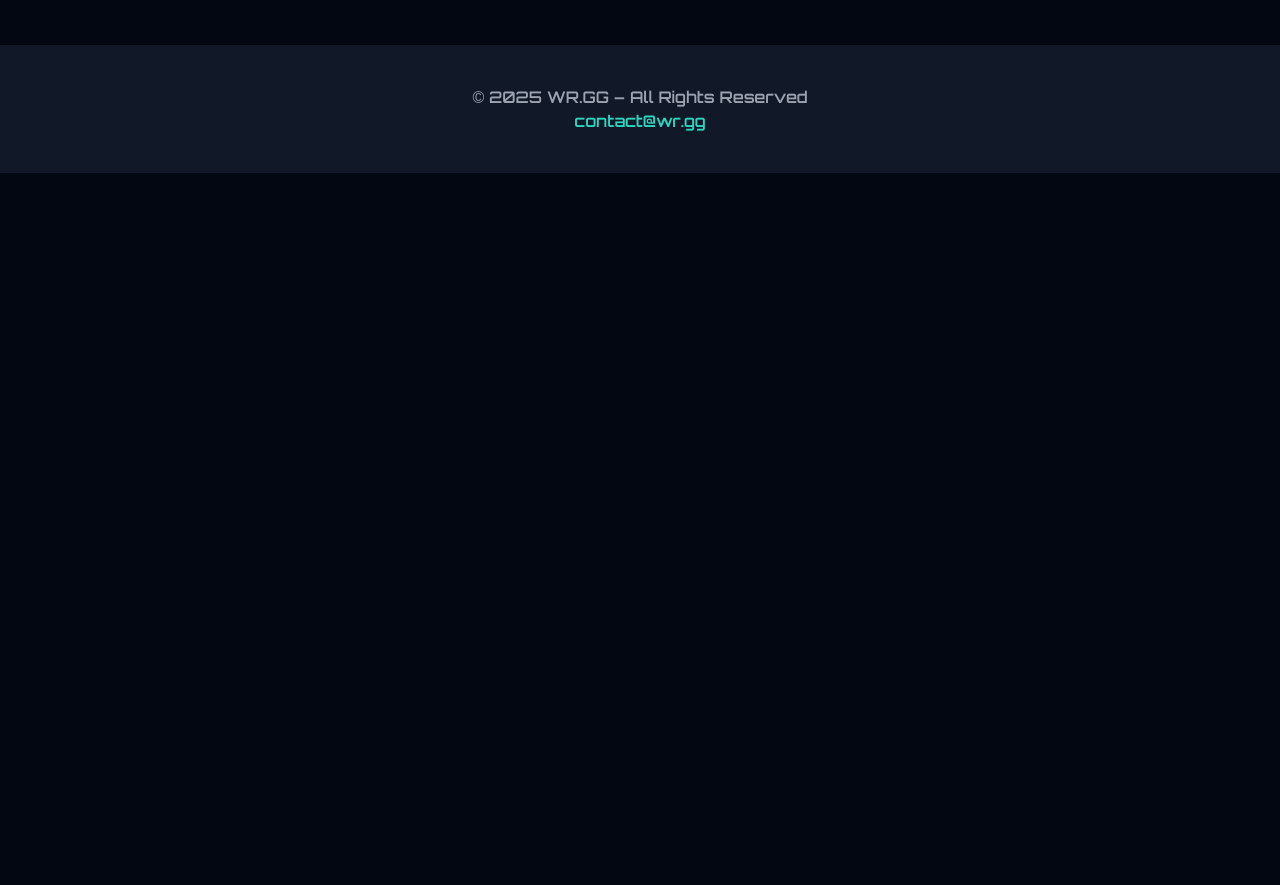
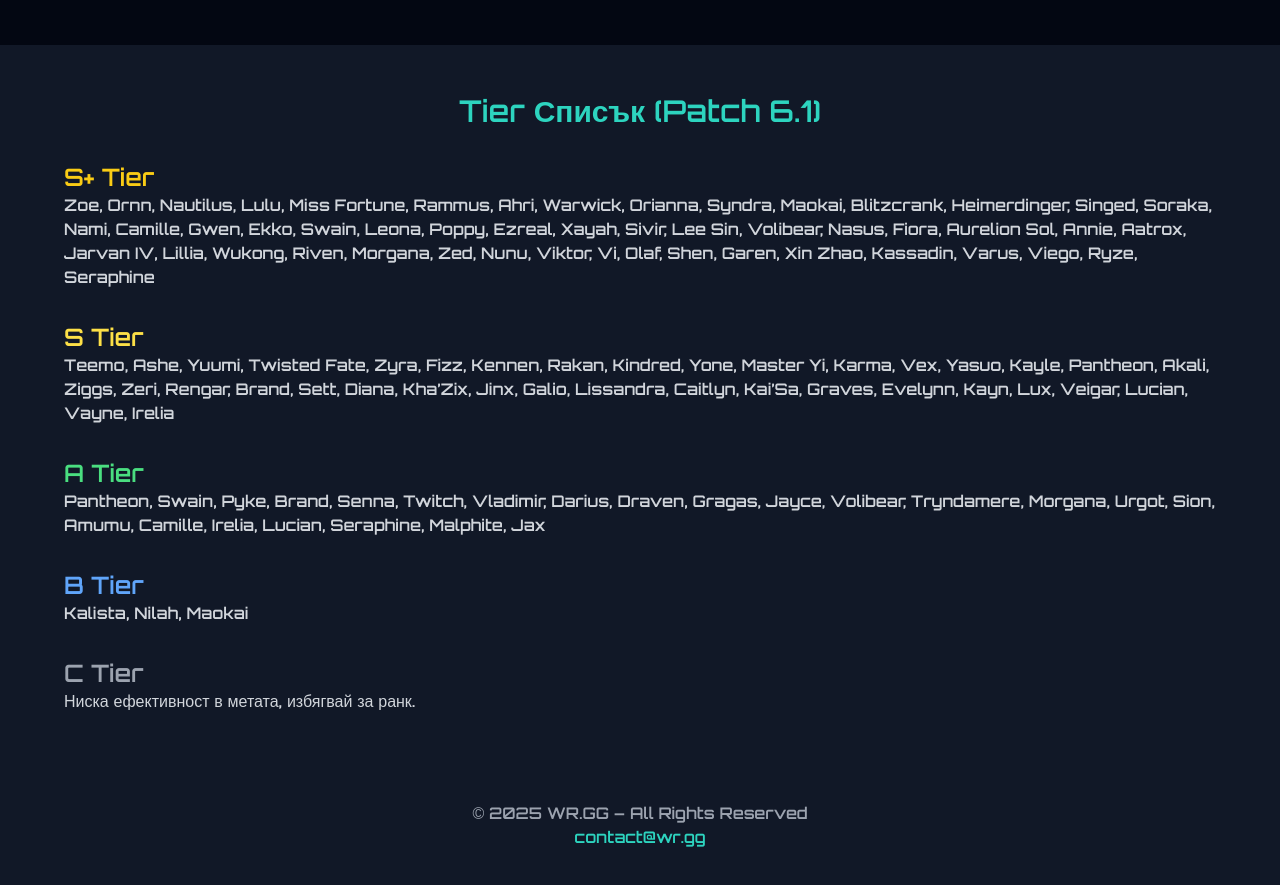
Before and after one commit to GLTdotNS/valkyrieEUW, a plain HTML site: page index.html in a window 1280 px wide. Shown: the part 1351-2236 px from the top of the page. Before the commit the page ends 1524 px from the top, so only its background shows below. Drawn offline with nearby package versions, Linux system fonts and the light colour scheme.

Commit message:
Update index.html

```diff
--- a/index.html
+++ b/index.html
@@ -26,12 +26,14 @@
       <div id="menu" class="hidden md:flex space-x-6 text-sm">
         <a href="#features" class="hover:text-teal-400">Функции</a>
         <a href="#champions" class="hover:text-teal-400">Шампиони</a>
+        <a href="#tiers" class="hover:text-teal-400">Tier List</a>
         <a href="#contact" class="hover:text-teal-400">Контакт</a>
       </div>
     </div>
     <div id="mobile-menu" class="md:hidden hidden px-4 py-4 bg-gray-900 space-y-2">
       <a href="#features" class="block hover:text-teal-400">Функции</a>
       <a href="#champions" class="block hover:text-teal-400">Шампиони</a>
+      <a href="#tiers" class="block hover:text-teal-400">Tier List</a>
       <a href="#contact" class="block hover:text-teal-400">Контакт</a>
     </div>
   </nav>
@@ -65,11 +67,32 @@
     </div>
   </section>
 
-  <!-- AI Build Output -->
-  <section id="ai-build" class="py-12 bg-gray-900 px-4 hidden">
-    <div class="max-w-4xl mx-auto text-center">
-      <h2 class="text-2xl text-teal-300 mb-6 font-semibold">AI билд & шансове за победа</h2>
-      <p id="ai-result" class="text-gray-300 text-lg"></p>
+  <!-- Tier List -->
+  <section id="tiers" class="py-12 bg-gray-900 px-4">
+    <div class="max-w-6xl mx-auto">
+      <h2 class="text-3xl text-center text-teal-400 font-bold mb-8">Tier Списък (Patch 6.1)</h2>
+      <div class="space-y-8">
+        <div>
+          <h3 class="text-2xl text-yellow-400 font-semibold">S+ Tier</h3>
+          <p class="text-gray-300">Zoe, Ornn, Nautilus, Lulu, Miss Fortune, Rammus, Ahri, Warwick, Orianna, Syndra, Maokai, Blitzcrank, Heimerdinger, Singed, Soraka, Nami, Camille, Gwen, Ekko, Swain, Leona, Poppy, Ezreal, Xayah, Sivir, Lee Sin, Volibear, Nasus, Fiora, Aurelion Sol, Annie, Aatrox, Jarvan IV, Lillia, Wukong, Riven, Morgana, Zed, Nunu, Viktor, Vi, Olaf, Shen, Garen, Xin Zhao, Kassadin, Varus, Viego, Ryze, Seraphine</p>
+        </div>
+        <div>
+          <h3 class="text-2xl text-yellow-300 font-semibold">S Tier</h3>
+          <p class="text-gray-300">Teemo, Ashe, Yuumi, Twisted Fate, Zyra, Fizz, Kennen, Rakan, Kindred, Yone, Master Yi, Karma, Vex, Yasuo, Kayle, Pantheon, Akali, Ziggs, Zeri, Rengar, Brand, Sett, Diana, Kha’Zix, Jinx, Galio, Lissandra, Caitlyn, Kai’Sa, Graves, Evelynn, Kayn, Lux, Veigar, Lucian, Vayne, Irelia</p>
+        </div>
+        <div>
+          <h3 class="text-2xl text-green-400 font-semibold">A Tier</h3>
+          <p class="text-gray-300">Pantheon, Swain, Pyke, Brand, Senna, Twitch, Vladimir, Darius, Draven, Gragas, Jayce, Volibear, Tryndamere, Morgana, Urgot, Sion, Amumu, Camille, Irelia, Lucian, Seraphine, Malphite, Jax</p>
+        </div>
+        <div>
+          <h3 class="text-2xl text-blue-400 font-semibold">B Tier</h3>
+          <p class="text-gray-300">Kalista, Nilah, Maokai</p>
+        </div>
+        <div>
+          <h3 class="text-2xl text-gray-400 font-semibold">C Tier</h3>
+          <p class="text-gray-300">Ниска ефективност в метата, избягвай за ранк.</p>
+        </div>
+      </div>
     </div>
   </section>
 
@@ -98,12 +121,6 @@
 
     const grid = document.getElementById("champGrid");
     const buttons = document.querySelectorAll(".role-btn");
-    const aiBuildSection = document.getElementById("ai-build");
-    const aiResult = document.getElementById("ai-result");
-
-    function getFakeAiBuild(champName) {
-      return `Избран шампион: <strong>${champName}</strong><br>Препоръчан билд: <span class='text-teal-400'>Infinity Edge, Bloodthirster, Boots of Swiftness</span><br>Шанс за победа срещу стандартен враг: <span class='text-green-400'>63%</span>`;
-    }
 
     function renderChampions(role = "All") {
       grid.innerHTML = "";
@@ -111,14 +128,9 @@
         .forEach(champ => {
           const img = `https://ddragon.leagueoflegends.com/cdn/14.12.1/img/champion/${champ.name}.png`;
           const div = document.createElement("div");
-          div.className = "bg-gray-800 p-2 rounded-lg transform transition hover:scale-105 fade-enter-active cursor-pointer";
+          div.className = "bg-gray-800 p-2 rounded-lg transform transition hover:scale-105 fade-enter-active";
           div.innerHTML = `<img src="${img}" alt="${champ.name}" class="w-full h-20 object-cover rounded" />
                            <div class="text-sm text-center mt-1">${champ.name}</div>`;
-          div.addEventListener("click", () => {
-            aiResult.innerHTML = getFakeAiBuild(champ.name);
-            aiBuildSection.classList.remove("hidden");
-            window.scrollTo({ top: aiBuildSection.offsetTop - 60, behavior: 'smooth' });
-          });
           grid.appendChild(div);
         });
     }
```
